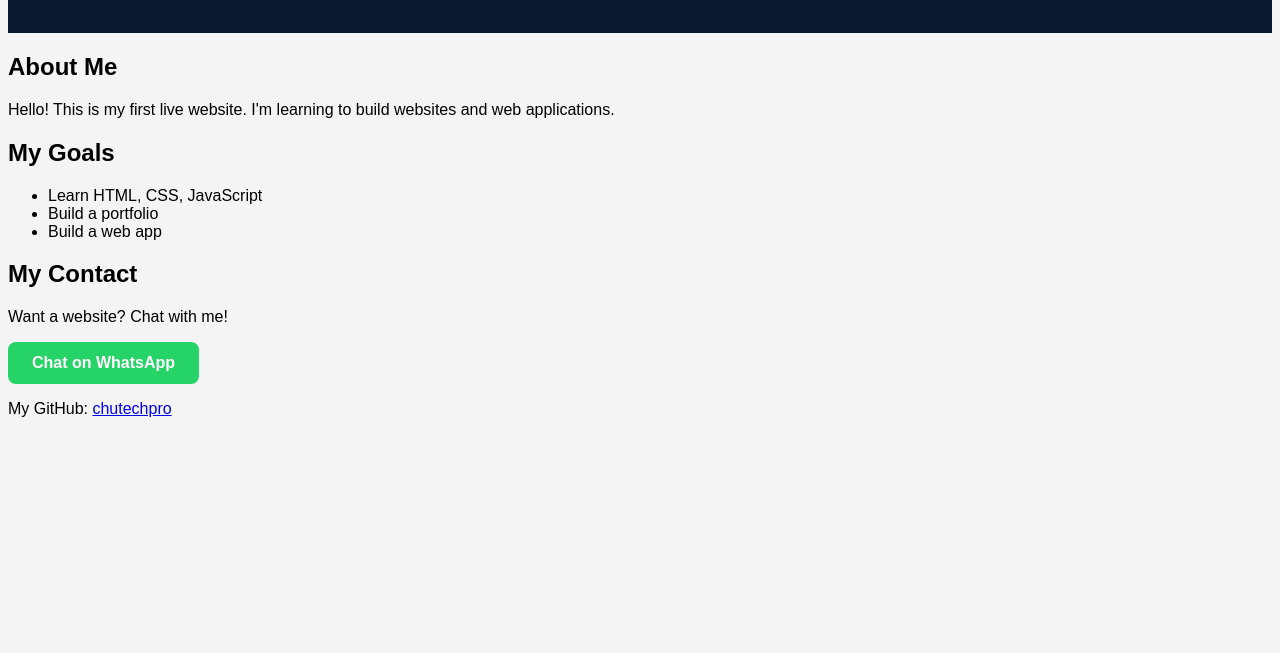
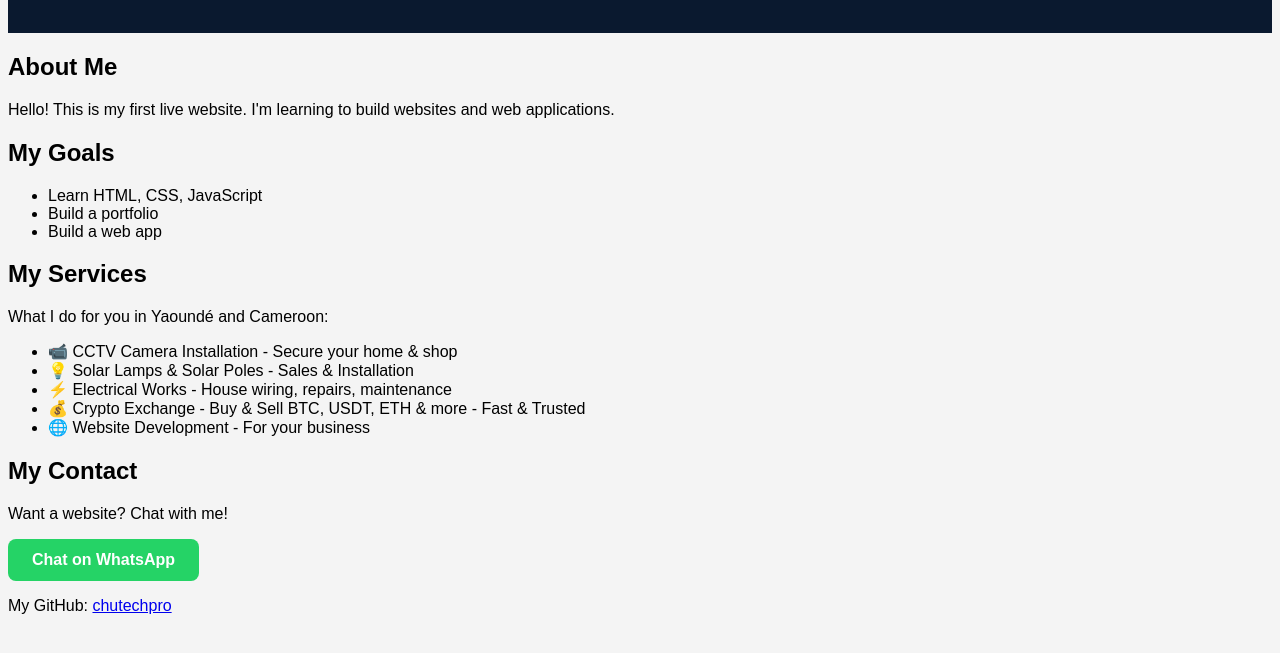
Before and after one commit to chutechpro/my-first-website, a plain HTML site: page index.html in a window 1280 px wide. Shown: the part 147-800 px from the top of the page. Drawn offline with Linux system fonts and the light colour scheme.

Commit message:
Update index.html

```diff
--- a/index.html
+++ b/index.html
@@ -19,6 +19,16 @@
       <li>Build a portfolio</li>
       <li>Build a web app</li>
     </ul>
+<h2>My Services</h2>
+<p>What I do for you in Yaoundé and Cameroon:</p>
+<ul>
+  <li>📹 CCTV Camera Installation - Secure your home & shop</li>
+  <li>💡 Solar Lamps & Solar Poles - Sales & Installation</li>
+  <li>⚡ Electrical Works - House wiring, repairs, maintenance</li>
+  <li>💰 Crypto Exchange - Buy & Sell BTC, USDT, ETH & more - Fast & Trusted</li>
+  <li>🌐 Website Development - For your business</li>
+</ul>
+
     <h2>My Contact</h2>
      <p>Want a website? Chat with me!</p>
     <a href="https://wa.me/237680184513" class="whatsapp-btn">Chat on WhatsApp</a>
```
